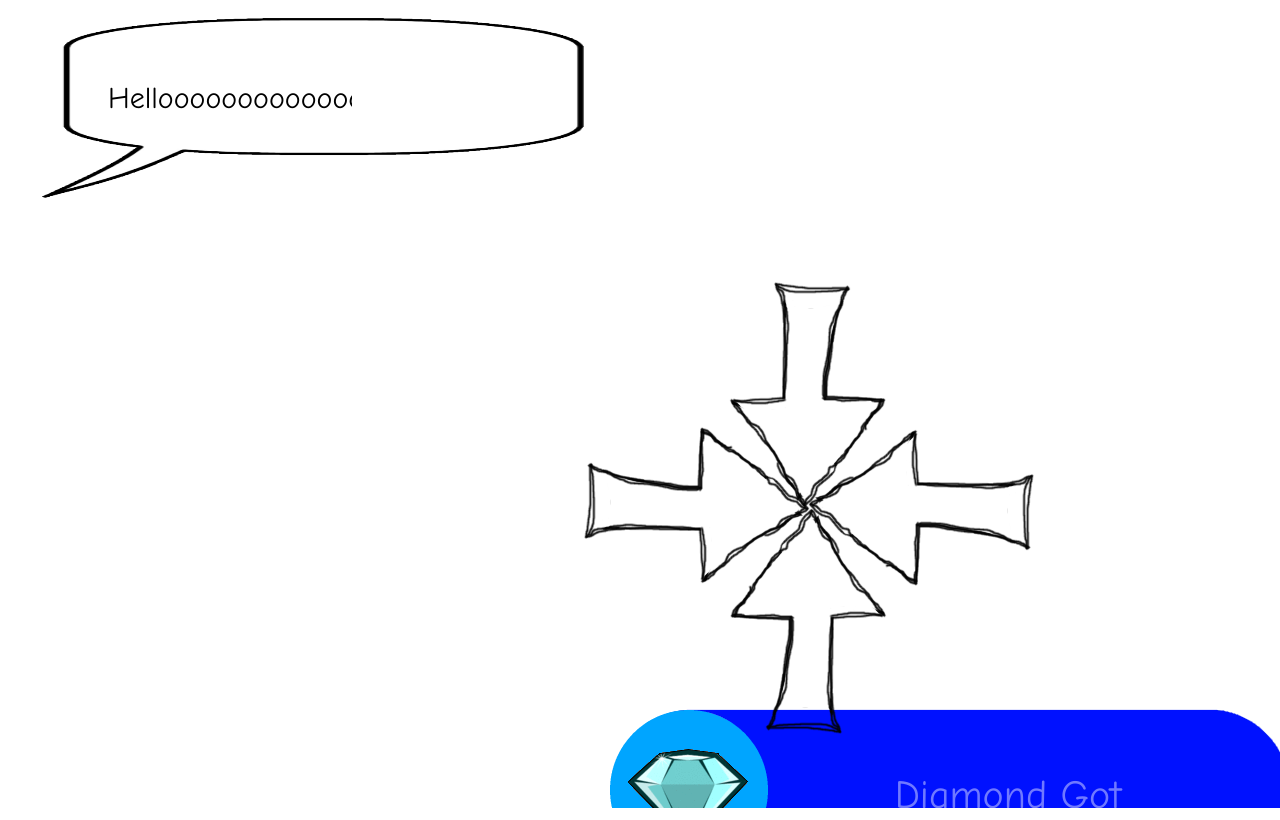
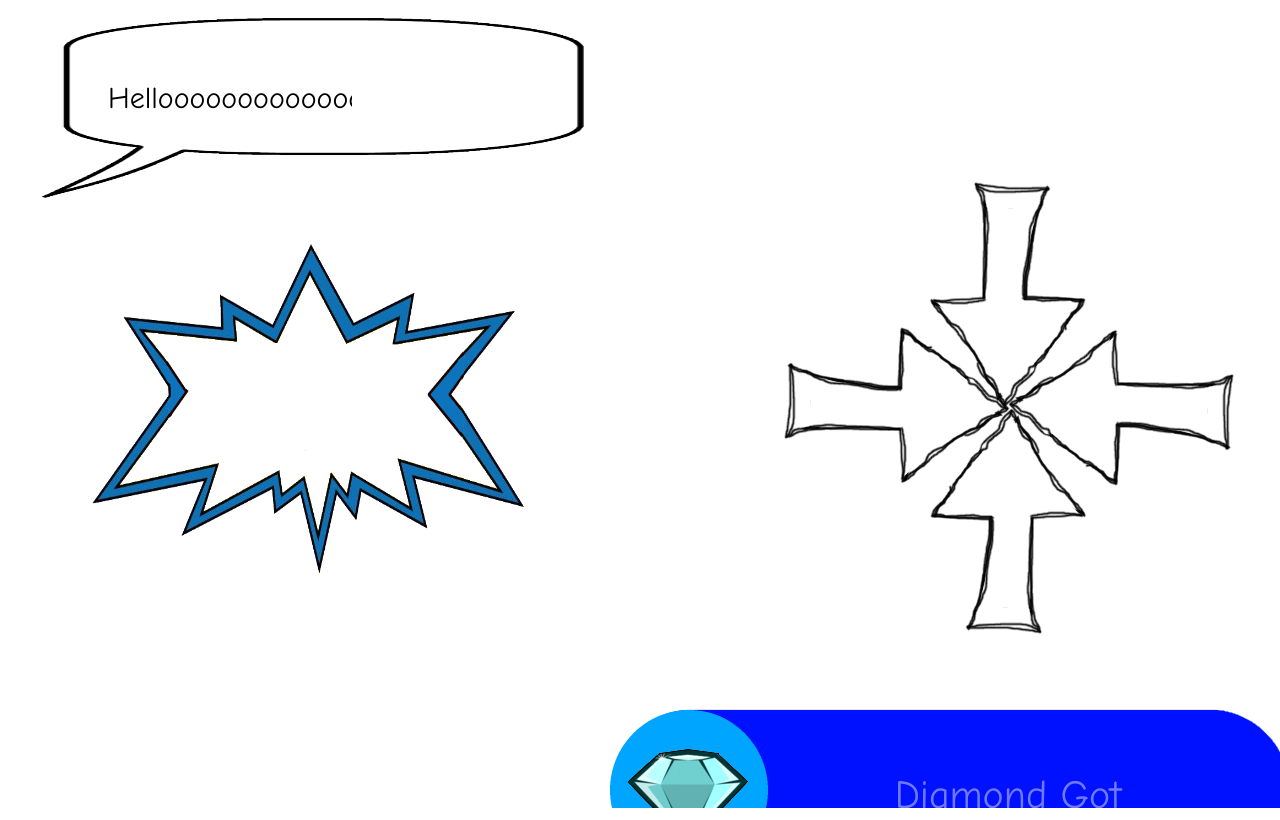
Before and after one commit to itcgames/RWM1819-Tutorial-A, a plain HTML site: page Demo/game.html in a window 1280 px wide. Drawn offline with Linux system fonts and the light colour scheme.

Commit message:
Highlight box done

```diff
--- a/Demo/game.html
+++ b/Demo/game.html
@@ -12,6 +12,7 @@
 	<script src="achievement.js"></script>
 	<script src="arrow.js"></script>
 	<script src="diamond_achievement.js"></script>
+	<script src="highlight.js"></script>
 	<script src="tutorial_text.js"></script>
 </body>
 
--- a/Demo/game.js
+++ b/Demo/game.js
@@ -10,10 +10,11 @@ class Game {
     this.achievement = new Achievement("Tutorial Complete");
     this.tutorialText = new tutorialText("Helloooooooooooooooooooooooo",100,100);
     this.diamondAchievement = new DiamondAchievement("Diamond Got");
-    this.arrow = new Arrow(800,500,"right");
-    this.arrow2 = new Arrow(800,500,"down");
-    this.arrow3 = new Arrow(800,500,"left");
-    this.arrow4 = new Arrow(800,500,"up");
+    this.arrow = new Arrow(1000,400,"right");
+    this.arrow2 = new Arrow(1000,400,"down");
+    this.arrow3 = new Arrow(1000,400,"left");
+    this.arrow4 = new Arrow(1000,400,"up");
+    this.highlight = new Highlight(300,400,400,300);
   }
   init() {
   }
@@ -31,6 +32,7 @@ class Game {
     this.arrow2.drawImage();
     this.arrow3.drawImage();
     this.arrow4.drawImage();
+    this.highlight.drawImage();
     //this.achievement.drawImage();
   }
 }
--- /dev/null
+++ b/Demo/highlight.js
@@ -0,0 +1,61 @@
+/**
+ * @author brendanhorlick1997@gmail.com (Brendan Horlick)
+ * date: 31/10/2018
+ */
+class Highlight
+{
+  constructor(x,y,width,height) {
+    this.img = new Image();   // Create new img element
+    this.img.id = "arrow";
+    this.loaded = false;
+    var that = this;
+    this.imageXStart = x;
+    this.imageYStart = y;
+    this.imageWStart = width;
+    this.imageHStart = height;
+    this.opacity = 0;
+    this.endCount = 0;
+    this.imgCount = 0;
+    this.imgIn = true;
+    this.img.addEventListener('load', function() {
+      console.log('Image loaded: ' + this.toString);
+      that.loaded = true;
+
+    }, false);
+    this.img.src = 'highlight.png'; // Set source path
+  }
+
+  render(){}
+  /**
+   * Draws an image after it is loaded.
+   */
+  drawImage() {
+    if(this.imgCount > 50){
+      this.imgIn = true;
+    }
+    if(this.imgCount <= 0){
+      this.imgIn = false;
+    }
+    if(this.imgIn == false){
+      this.imgCount = this.imgCount + 2;
+    }
+    if(this.imgIn == true){
+      this.imgCount = this.imgCount - 2;
+    }
+    var ctx = document.getElementById("mycanvas").getContext("2d");
+    if (this.loaded === true) {
+      // draw the image
+        //ctx.drawImage(this.img,this.imageX -224,this.imageY -82);
+        this.imageH = this.imageHStart + this.imgCount;
+        this.imageW = this.imageWStart + this.imgCount;
+        this.imageX = this.imageXStart - (this.imageW/2);
+        this.imageY = this.imageYStart - (this.imageH/2);
+        ctx.drawImage(this.img,this.imageX,this.imageY,this.imageW,this.imageH);
+
+
+      }
+
+      //ctx.drawImage(this.img, 200, 0, 89, 143, 0, 0, 500, 200);
+      // context.drawImage(img,sx,sy,swidth,sheight,x,y,width,height)
+    }
+}
```
Also changed, not shown: Demo/highlight.png (added).
